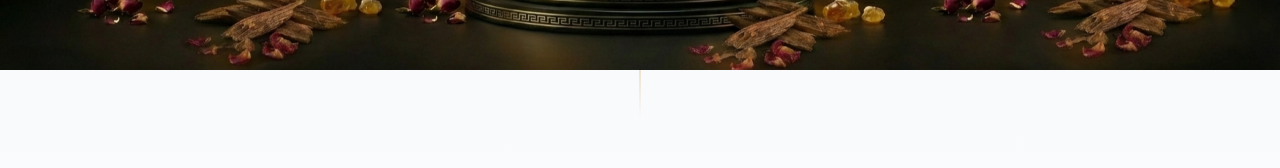
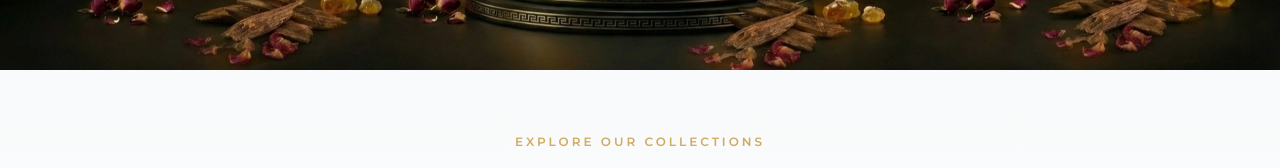
Before and after one commit to nehalnadaf-git/Choudhary-Perfumes-Git, a Next.js app: page / in a window 1280 px wide. Shown: the part 327-495 px from the top of the page. Built offline with nearby package versions, Linux system fonts and the light colour scheme; no server answers; the database is empty.

Commit message:
style: reduce gap below hero and remove vertical line

```diff
--- a/app/page.tsx
+++ b/app/page.tsx
@@ -48,9 +48,7 @@ export default async function Home() {
       <Hero />
 
       {/* ─── Shop by Category ─── */}
-      <section className="relative pt-20 md:pt-28 pb-16 md:pb-24 bg-gradient-to-b from-gray-50 to-white">
-        {/* Decorative top accent */}
-        <div className="absolute top-0 left-1/2 -translate-x-1/2 w-px h-12 bg-gradient-to-b from-gold/60 to-transparent" />
+      <section className="relative pt-12 md:pt-16 pb-16 md:pb-24 bg-gradient-to-b from-gray-50 to-white">
         <div className="container mx-auto px-4">
           <div className="text-center mb-12 md:mb-16">
             <p className="text-gold text-xs font-semibold tracking-[0.25em] uppercase mb-4">Explore Our Collections</p>
```
